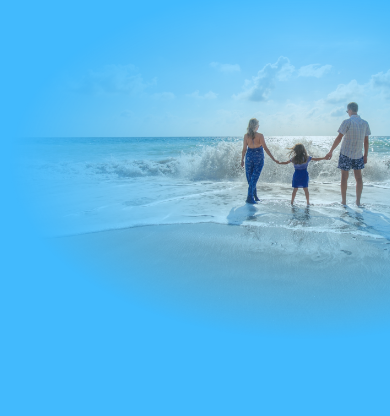
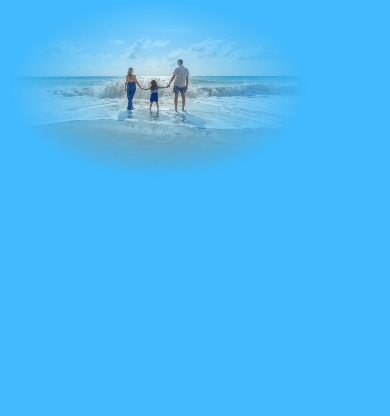
Before and after one commit to jbeyer1984/beyerundpensky, a plain HTML site: page index.html in a window 390 px wide. Shown: the part 686-1102 px from the top of the page. Before the commit the page ends 1038 px from the top, so only its background shows below. Drawn offline with Linux system fonts and the light colour scheme.

Commit message:
static fonts loading, better responsive alignment

```diff
--- a/index.html
+++ b/index.html
@@ -49,9 +49,11 @@
 <!--        <li><div class="box">two</div></li>-->
 <!--        <li><div class="box">three three three three</div></li>-->
 <!--    </ul>-->
+    <div class="spacer"></div>
     <div class="beach_family_wrapper">
+        <div></div>
 <!--        <div class="beach_family"></div>-->
-        <img src="/public/images/beach_family.png">
+<!--        <img src="/public/images/beach_family.png">-->
     </div>
 
 </div>
--- a/public/css/style.less
+++ b/public/css/style.less
@@ -22,6 +22,11 @@ body {
     min-width: 600px;
     margin: auto;
     text-align: left;
+    display: inline-block;
+
+    > div {
+        display: inline-block;
+    }
 
     .line_separator {
         height: 1px;
@@ -149,13 +154,20 @@ body {
 
     .beach_family_wrapper {
         //position: fixed;
-        text-align: center;
         width: 100%;
         //width: 80%;
-        height: 20%;
-        img {
-            max-height: 530px;
+        //height: 20%;
+        text-align: center;
+        > div {
+            background-image: url(/public/images/beach_family.png);
+            background-repeat: no-repeat;
+            background-size: 50%;
+            overflow: visible;
+            height: 400px;
         }
+        //img {
+        //    max-height: 530px;
+        //}
         //height: 920px;
 
 
```
Also changed, not shown: public/css/style.css.
